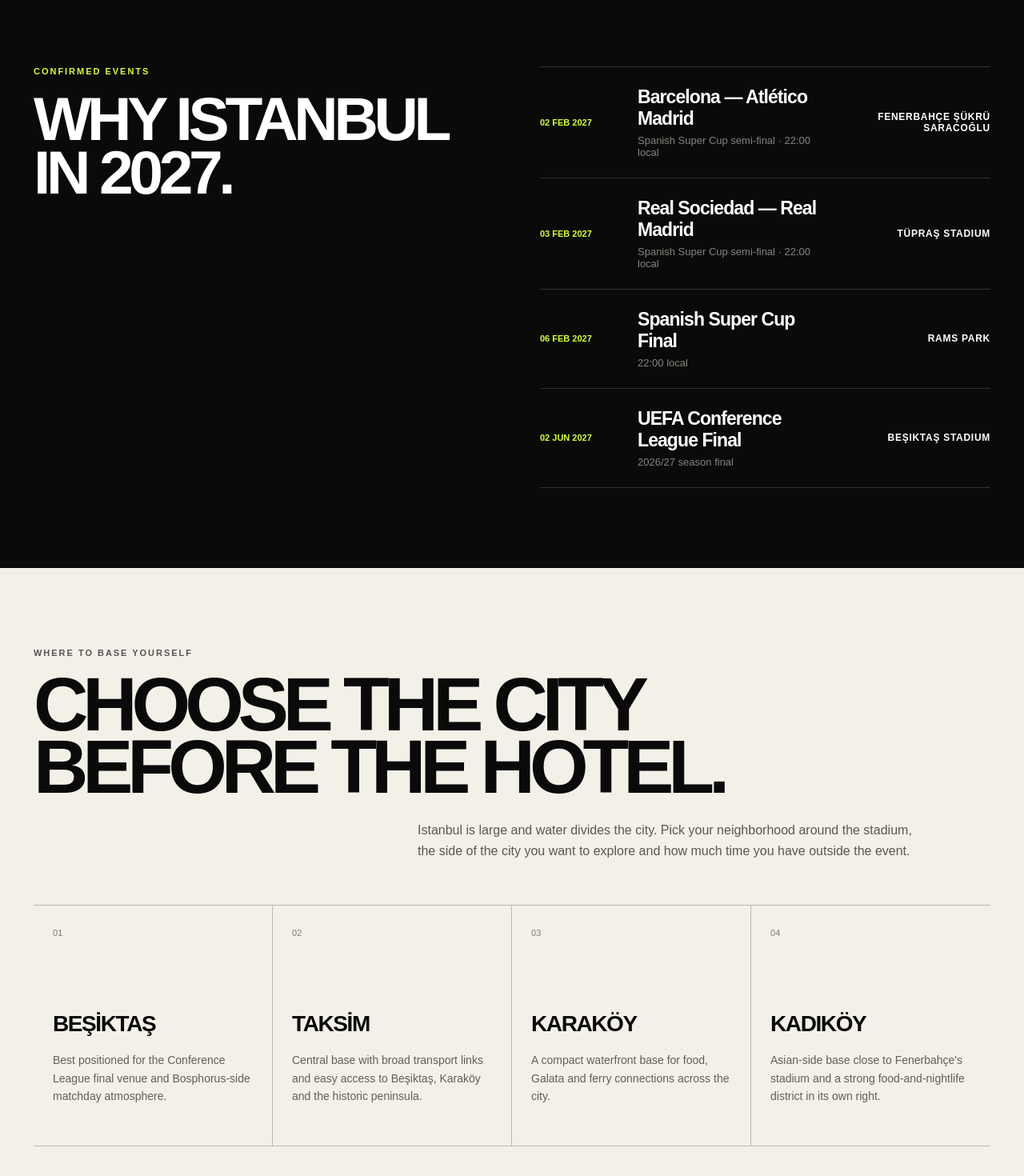
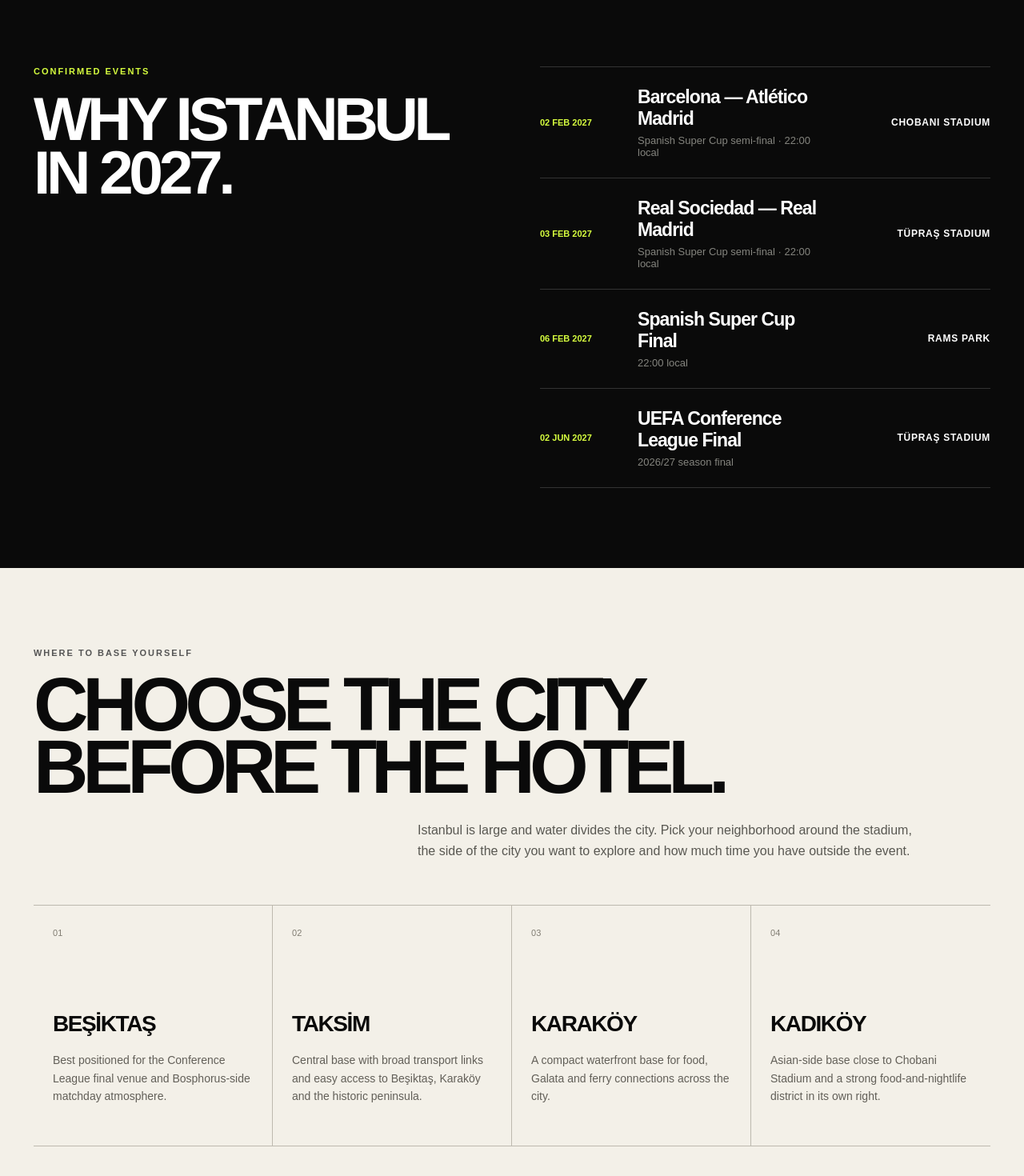
Before and after one commit to istanbulhighlights34-star/finalistanbul, a Next.js app: page /cities/istanbul in a window 1280 px wide. Shown: the part 880-2350 px from the top of the page at 80% size. Built offline with nearby package versions, Linux system fonts and the light colour scheme.

Commit message:
Standardize Istanbul stadium names

```diff
--- a/app/cities/istanbul/page.tsx
+++ b/app/cities/istanbul/page.tsx
@@ -13,7 +13,7 @@ const events = [
     date: "02 FEB 2027",
     title: "Barcelona — Atlético Madrid",
     meta: "Spanish Super Cup semi-final · 22:00 local",
-    venue: "Fenerbahçe Şükrü Saracoğlu",
+    venue: "Chobani Stadium",
   },
   {
     date: "03 FEB 2027",
@@ -31,7 +31,7 @@ const events = [
     date: "02 JUN 2027",
     title: "UEFA Conference League Final",
     meta: "2026/27 season final",
-    venue: "Beşiktaş Stadium",
+    venue: "Tüpraş Stadium",
   },
 ];
 
@@ -39,7 +39,7 @@ const zones = [
   ["BEŞİKTAŞ", "Best positioned for the Conference League final venue and Bosphorus-side matchday atmosphere."],
   ["TAKSİM", "Central base with broad transport links and easy access to Beşiktaş, Karaköy and the historic peninsula."],
   ["KARAKÖY", "A compact waterfront base for food, Galata and ferry connections across the city."],
-  ["KADIKÖY", "Asian-side base close to Fenerbahçe's stadium and a strong food-and-nightlife district in its own right."],
+  ["KADIKÖY", "Asian-side base close to Chobani Stadium and a strong food-and-nightlife district in its own right."],
 ];
 
 export default function IstanbulPage() {
```
